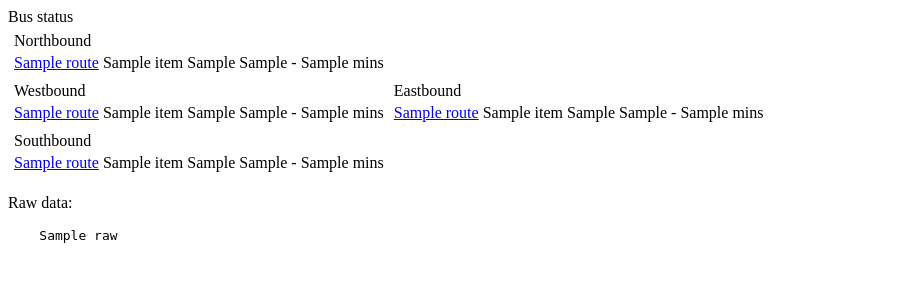
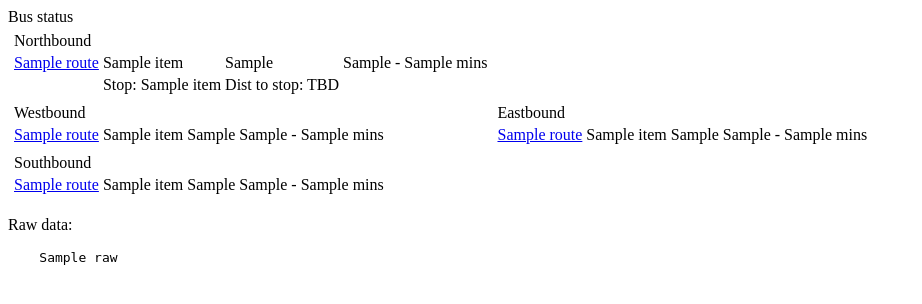
Before and after one commit to haileyplusplus/transitquality, a Python web app: template realtime/templates/bus_status.html in a window 1280 px wide. Shown: the top 304 px of the page, without its empty margins (0-922 px from the left). Run offline with Jinja, Linux system fonts and the light colour scheme; the template is opened without the code that fills it: most values are stand-ins (such as "Sample title", 1, 10 or a date in 2020).

Commit message:
Show stop info in bus status window

```diff
--- a/realtime/templates/bus_status.html
+++ b/realtime/templates/bus_status.html
@@ -16,6 +16,11 @@ Bus status
                     <td>{{ item['last_stop_name'] }}</td>
                     <td>{{ item['mi'] }}</td>
                     <td>{{ item['estimate_min'] }} - {{ item['estimate_max'] }} mins</td>
+                </tr>
+                <tr>
+                    <td>&nbsp;</td>
+                    <td>Stop: {{ item['stop_name'] }}</td>
+                    <td>Dist to stop: TBD</td>
                 </tr>
             {% endfor %}
             </table>
```
